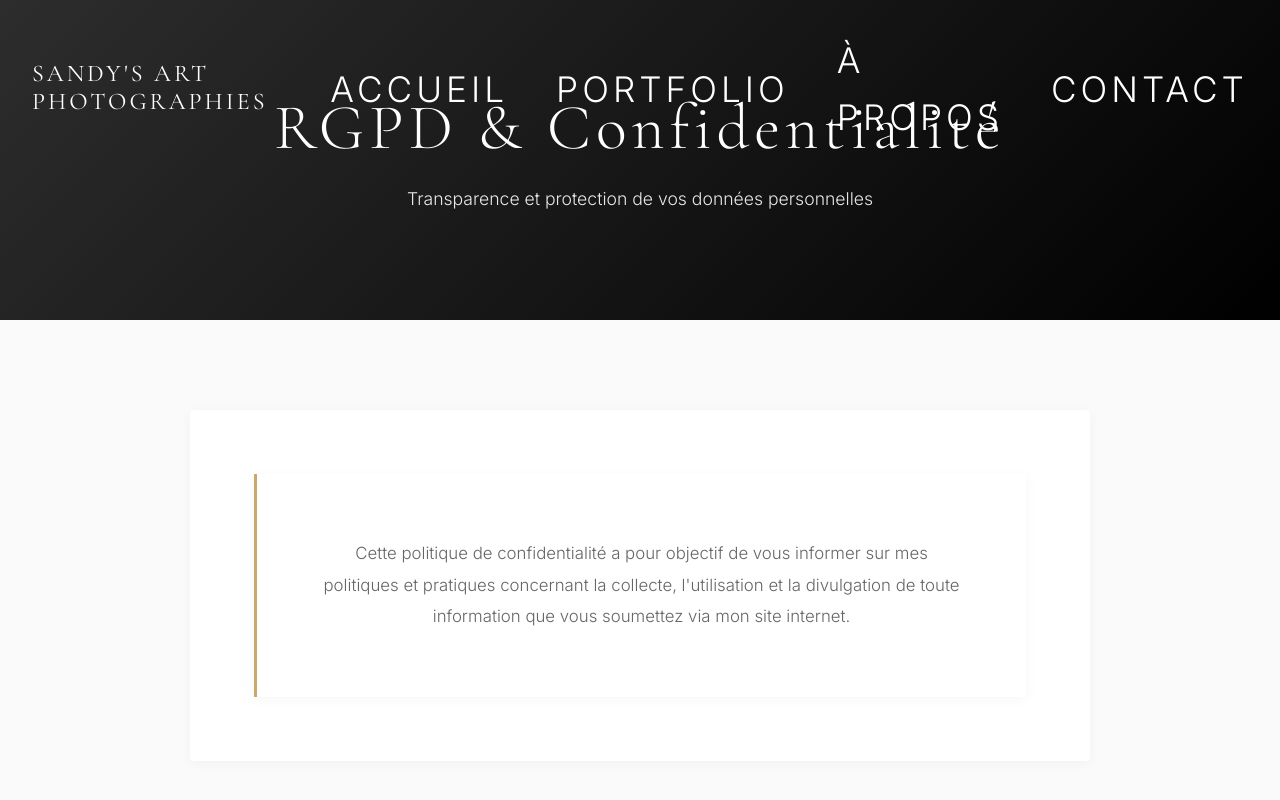
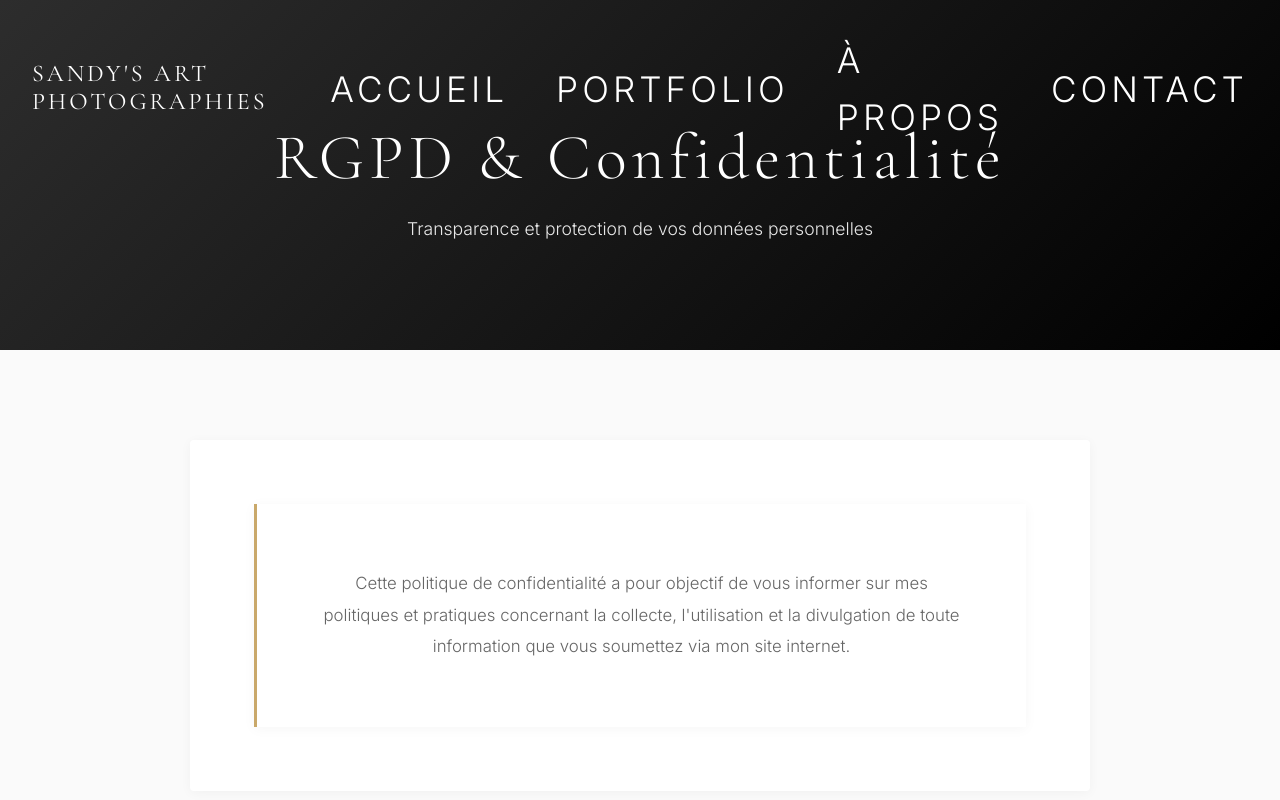
Before and after one commit to Enoxboo/sandysart-photo, a React (Vite) app in the folder frontend/: page /rgpd in a window 1280 px wide. Shown: the top 800 px of the page. Built offline with nearby package versions, Linux system fonts and the light colour scheme.

Commit message:
fix: hero sections offset for fixed header, all inner pages

```diff
--- a/frontend/src/pages/About.css
+++ b/frontend/src/pages/About.css
@@ -3,7 +3,8 @@
    ============================================ */
 
 .about-hero {
-    height: 50vh;
+    min-height: 50vh;
+    padding-top: clamp(80px, 12vw, 120px);
     display: flex;
     align-items: center;
     justify-content: center;
@@ -20,7 +21,7 @@
     content: '';
     position: absolute;
     inset: 0;
-    background: linear-gradient(135deg, rgba(0,0,0,0.55) 0%, rgba(0,0,0,0.35) 100%);
+    background: linear-gradient(135deg, rgba(0, 0, 0, 0.55) 0%, rgba(0, 0, 0, 0.35) 100%);
     z-index: 0;
 }
 
--- a/frontend/src/pages/Contact.css
+++ b/frontend/src/pages/Contact.css
@@ -3,7 +3,8 @@
    ============================================ */
 
 .contact-hero {
-    height: 50vh;
+    min-height: 50vh;
+    padding-top: clamp(80px, 12vw, 120px);
     display: flex;
     align-items: center;
     justify-content: center;
--- a/frontend/src/pages/Gallery.jsx
+++ b/frontend/src/pages/Gallery.jsx
@@ -162,10 +162,6 @@ function Gallery() {
                             Passionnée par les détails, je mets à profit plus de 15 ans d'expérience pour capturer des
                             instants authentiques, chargés d'émotion et de sincérité.
                         </p>
-                        <p>
-                            Mon objectif ? Vous sublimer et rendre vos souvenirs uniques. Chaque image raconte une histoire…
-                            La vôtre.
-                        </p>
                     </div>
                 </div>
             </section>
--- a/frontend/src/pages/RGPD.css
+++ b/frontend/src/pages/RGPD.css
@@ -4,7 +4,8 @@
 
 /* Hero */
 .rgpd-hero {
-    height: 40vh;
+    min-height: 40vh;
+    padding-top: clamp(80px, 12vw, 120px);
     display: flex;
     flex-direction: column;
     align-items: center;
@@ -12,7 +13,8 @@
     text-align: center;
     background: linear-gradient(135deg, var(--primary-light) 0%, var(--black) 100%);
     color: var(--white);
-    padding: var(--spacing-md);
+    padding-left: var(--spacing-md);
+    padding-right: var(--spacing-md);
 }
 
 .rgpd-hero h1 {
```
Also changed, not shown: frontend/src/pages/Gallery.css (+5 -5 lines).
